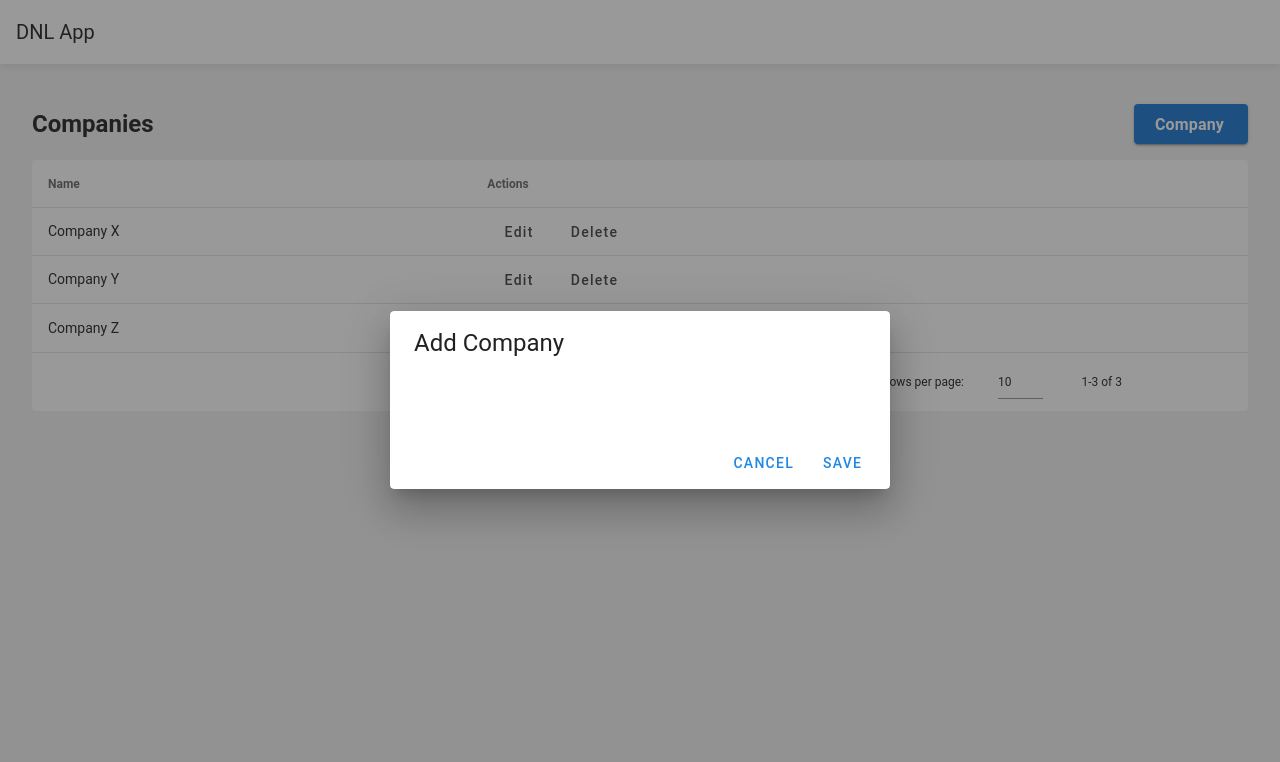
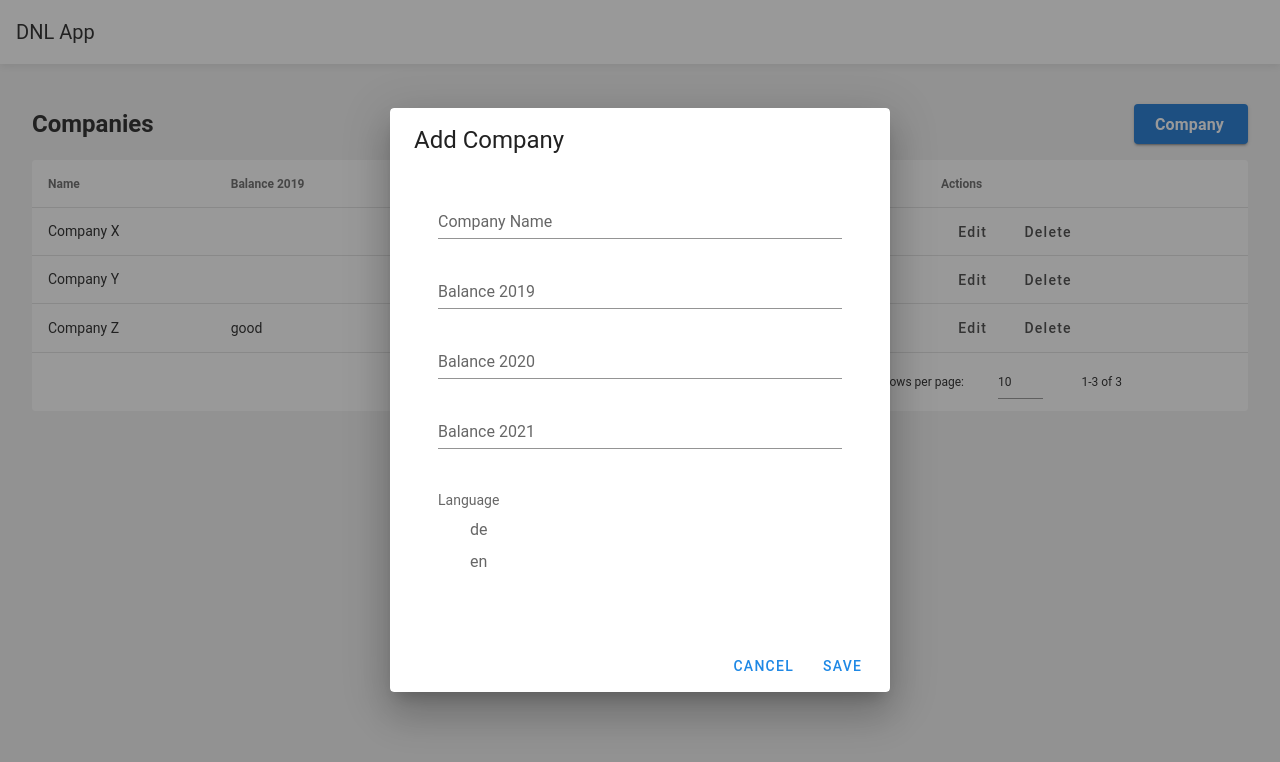
Before and after one commit to deepneuronlab/dnl-frontend-challenge, a Vue app: page /companies in a window 1280 px wide. Both pictures are taken after a click on the button "Company". Shown: the top 762 px of the page. Built offline with nearby package versions, Linux system fonts and the light colour scheme; the HTML template or start-up script is replaced by a standard one.

Commit message:
Implement CRUD UI for companies data

```diff
--- a/src/components/Dialogs/FormDialog.vue
+++ b/src/components/Dialogs/FormDialog.vue
@@ -6,7 +6,9 @@
       </v-card-title>
 
       <v-card-text>
-        <v-container><DynamicForm /></v-container>
+        <v-container
+          ><DynamicForm :formStructure="formStructure" :isVisible="isVisible" ref="dynamicForm"
+        /></v-container>
       </v-card-text>
 
       <v-card-actions>
@@ -20,7 +22,8 @@
 
 <script lang="ts">
 import Vue from 'vue';
-import DynamicForm from '@/components/Forms/DynamicForm.vue';
+import DynamicForm, { DynamicFormRef } from '@/components/Forms/DynamicForm.vue';
+import { Company } from '../../store/companies-types';
 
 export default Vue.extend({
   name: 'FormDialog',
@@ -42,7 +45,26 @@ export default Vue.extend({
   data() {
     return {};
   },
-  methods: {},
+  methods: {
+    save() {
+      const dynamicFormInstance = this.$refs.dynamicForm as DynamicFormRef;
+      const formInstance = dynamicFormInstance.$refs.form as HTMLFormElement;
+
+      formInstance.validate();
+      if (dynamicFormInstance.isFormValid) {
+        const formData: Partial<Company> = dynamicFormInstance.formData;
+        const partialCompanyRecord: Partial<Company> = {};
+
+        // Add company record to store
+        for (const key in formData) {
+          if (formData[key]) {
+            partialCompanyRecord[key] = formData[key];
+          }
+        }
+        this.$emit('saveCompany', partialCompanyRecord);
+      }
+    },
+  },
 });
 </script>
 
--- a/src/components/Forms/DynamicForm.vue
+++ b/src/components/Forms/DynamicForm.vue
@@ -1,22 +1,106 @@
 <template>
-  <v-form v-model="isFormValid" class="dynamic-form">
-    <v-container fluid> </v-container>
+  <v-form v-model="isFormValid" class="dynamic-form" ref="form">
+    <v-container fluid>
+      <template v-for="elm in formStructure">
+        <v-text-field
+          v-if="elm.type === 'textField'"
+          :key="elm.key"
+          v-model="formData[elm.key]"
+          :label="elm.label"
+          :placeholder="elm.placeholder"
+          :required="elm.required"
+          :rules="getValidationRules(elm)"
+        ></v-text-field>
+        <v-select
+          v-if="elm.type === 'selectField'"
+          :key="elm.key"
+          v-model="formData[elm.key]"
+          :items="elm.items"
+          :label="elm.label"
+          :placeholder="elm.placeholder"
+          :required="elm.required"
+          :rules="getValidationRules(elm)"
+        ></v-select>
+        <v-radio-group
+          v-if="elm.type === 'radioGroup'"
+          :key="elm.key"
+          :label="elm.label"
+          v-model="formData[elm.key]"
+          :required="elm.required"
+          :rules="getValidationRules(elm)"
+        >
+          <v-radio
+            v-for="item in elm.items"
+            :key="item.text"
+            :label="item.text"
+            :value="item.value"
+          ></v-radio>
+        </v-radio-group>
+      </template>
+    </v-container>
   </v-form>
 </template>
 
 <script lang="ts">
+import { FormElementsWithValue } from '@/store/form-types';
+import { Company } from '../../store/companies-types';
+
 import Vue from 'vue';
 
-export default Vue.extend({
+const DynamicForm = Vue.extend({
   name: 'DynamicForm',
   components: {},
-  props: {},
+  props: {
+    formStructure: {
+      type: Array,
+      required: true,
+    },
+    isVisible: {
+      type: Boolean,
+      required: true,
+    },
+  },
   data() {
     return {
       isFormValid: false,
+      formData: {},
     };
   },
+
+  watch: {
+    // Re init formData when dialog opens
+    isVisible(val) {
+      if (val) {
+        this.initFormData();
+        (this.$refs.form as HTMLFormElement).resetValidation();
+      }
+    },
+  },
+
+  created() {
+    this.initFormData();
+  },
+
+  methods: {
+    initFormData() {
+      const formData: Partial<Company> = {};
+
+      this.formStructure.forEach(formElm => {
+        const elm = formElm as FormElementsWithValue;
+
+        formData[elm.key] = elm.value;
+      });
+      this.formData = formData;
+    },
+
+    getValidationRules(elm: FormElementsWithValue) {
+      return elm.required ? [(v: string) => !!v || `${elm.label} is required`] : [];
+    },
+  },
 });
+
+export type DynamicFormRef = InstanceType<typeof DynamicForm>;
+export default DynamicForm;
 </script>
 
 <style lang="scss" scoped></style>
--- a/src/store/companies-state.ts
+++ b/src/store/companies-state.ts
@@ -30,7 +30,13 @@ const companiesState: CompaniesState = {
       2019: 'good',
     },
   ],
-  companyTableHeaders: [{ text: 'Name', value: 'companyName' }],
+  companyTableHeaders: [
+    { text: 'Name', value: 'companyName' },
+    { text: 'Balance 2019', value: '2019' },
+    { text: 'Balance 2020', value: '2020' },
+    { text: 'Balance 2021', value: '2021' },
+    { text: 'Language', value: 'language' },
+  ],
   companyForm: [
     {
       type: 'textField',
@@ -43,6 +49,40 @@ const companiesState: CompaniesState = {
       type: 'selectField',
       key: '2019',
       label: 'Balance 2019',
+      placeholder: 'Type',
+      required: false,
+      items: [
+        {
+          text: 'Good',
+          value: 'good',
+        },
+        {
+          text: 'Bad',
+          value: 'bad',
+        },
+      ],
+    },
+    {
+      type: 'selectField',
+      key: '2020',
+      label: 'Balance 2020',
+      placeholder: 'Type',
+      required: false,
+      items: [
+        {
+          text: 'Good',
+          value: 'good',
+        },
+        {
+          text: 'Bad',
+          value: 'bad',
+        },
+      ],
+    },
+    {
+      type: 'selectField',
+      key: '2021',
+      label: 'Balance 2021',
       placeholder: 'Type',
       required: false,
       items: [
--- a/src/store/companies-store.ts
+++ b/src/store/companies-store.ts
@@ -1,5 +1,7 @@
 import { Module } from 'vuex';
 import getters from './company-getters';
+import actions from './company-actions';
+import mutations from './company-mutations';
 import state from './companies-state';
 import { BaseState } from './types';
 import { CompaniesState } from './companies-types';
@@ -8,6 +10,8 @@ export const companiesStore: Module<CompaniesState, BaseState> = {
   namespaced: true,
   state,
   getters,
+  mutations,
+  actions,
 };
 
 export default companiesStore;
--- a/src/store/companies-types.ts
+++ b/src/store/companies-types.ts
@@ -4,6 +4,10 @@ export interface CompaniesState {
   companies: Company[] | null;
   companyTableHeaders: CompanyTableHeaderItem[] | null;
   companyForm: CompanyForm | null;
+}
+
+export interface Balance {
+  [key: number]: string;
 }
 
 export interface Company {
--- a/src/store/company-getters.ts
+++ b/src/store/company-getters.ts
@@ -9,6 +9,9 @@ const companiesGetters: GetterTree<CompaniesState, BaseState> = {
   companyTableHeaders(state) {
     return state.companyTableHeaders;
   },
+  companyForm(state) {
+    return state.companyForm;
+  },
 };
 
 export default companiesGetters;
--- a/src/store/form-types.ts
+++ b/src/store/form-types.ts
@@ -1,4 +1,7 @@
 export type FormElements = FormRadioButtonGroup | FormSelect | FormTextField;
+export type FormElementsWithValue = FormElements & {
+  value: string | number | boolean;
+};
 
 export interface FormSelect {
   type: 'selectField';
--- a/src/views/TheCompanies.vue
+++ b/src/views/TheCompanies.vue
@@ -4,19 +4,22 @@
     <MainContainer>
       <v-row justify="space-between" align="center" class="mr-0 ml-0 mt-10 mb-1">
         <h2 class="grey--text text--darken-4">Companies</h2>
-        <BtnMain text="Company" icon="mdi-plus" @click="isAddCompanyDialogVisible = true" />
+        <BtnMain text="Company" icon="mdi-plus" @click="openAddDialog" />
       </v-row>
       <DataTableCompanies
         v-if="tableHeaders && tableItems"
         :tableHeaders="tableHeaders"
         :tableItems="tableItems"
+        @editItem="openEditDialog"
+        @deleteItem="openDeleteDialog"
       />
       <FormDialog
         v-if="formStructure"
         title="Add Company"
         :isVisible="isAddCompanyDialogVisible"
         :formStructure="formStructure"
-        @close="closeAddCompanyDialogVisible()"
+        @close="isAddCompanyDialogVisible = false"
+        @saveCompany="saveCompany"
       />
       <FormDialog
         v-if="formStructure"
@@ -24,8 +27,13 @@
         :isVisible="isEditCompanyDialogVisible"
         :formStructure="formStructure"
         @close="isEditCompanyDialogVisible = false"
+        @saveCompany="saveCompany"
       />
-      <DeleteDialog :isVisible="isDeleteDialogVisible" @close="isDeleteDialogVisible = false" />
+      <DeleteDialog
+        :isVisible="isDeleteDialogVisible"
+        @close="isDeleteDialogVisible = false"
+        @delete="deleteCurrentCompany"
+      />
     </MainContainer>
   </div>
 </template>
@@ -39,25 +47,89 @@ import BtnMain from '@/components/UI/BtnMain.vue';
 import FormDialog from '@/components/Dialogs/FormDialog.vue';
 import DeleteDialog from '@/components/Dialogs/DeleteDialog.vue';
 import { mapGetters } from 'vuex';
+import { FormElements, FormElementsWithValue } from '@/store/form-types';
+import { Company } from '@/store/companies-types';
+import { mapActions } from 'vuex';
 
 export default Vue.extend({
   name: 'TheCompanies',
   components: { AppBar, MainContainer, DataTableCompanies, BtnMain, FormDialog, DeleteDialog },
-  data: () => ({
-    isEditCompanyDialogVisible: false,
-    isAddCompanyDialogVisible: false,
-    isDeleteDialogVisible: false,
-    formStructure: [],
-  }),
+  data() {
+    return {
+      isEditCompanyDialogVisible: false,
+      isAddCompanyDialogVisible: false,
+      isDeleteDialogVisible: false,
+      formStructure: [] as FormElementsWithValue[],
+      currentCompany: {} as Company,
+    };
+  },
+
   computed: {
     ...mapGetters({
       tableItems: 'companies/companies',
       tableHeaders: 'companies/companyTableHeaders',
+      formElements: 'companies/companyForm',
     }),
   },
+
+  watch: {
+    formElements(newFormElements) {
+      this.initFormStructure(newFormElements);
+    },
+  },
+
+  created() {
+    this.initFormStructure(this.formElements);
+  },
+
   methods: {
-    closeAddCompanyDialogVisible() {
-      this.isAddCompanyDialogVisible = false;
+    ...mapActions('companies', ['addCompany', 'updateCompany', 'deleteCompany']),
+
+    initFormStructure(formElements: FormElements[]) {
+      this.formStructure = [];
+      for (let i = 0; i < formElements.length; i++) {
+        const newElm = { ...formElements[i], value: '' };
+
+        this.formStructure.push(newElm);
+      }
+    },
+
+    openAddDialog() {
+      // set all values in formStructure to empty
+      for (let i = 0; i < this.formStructure.length; i++) {
+        this.formStructure[i].value = '';
+      }
+      this.isAddCompanyDialogVisible = true;
+    },
+
+    openEditDialog(company: Company) {
+      this.currentCompany = company;
+      // set all values in formStructure current company values
+      for (let i = 0; i < this.formStructure.length; i++) {
+        const item = this.formStructure[i];
+        item.value = company[item.key];
+      }
+      this.isEditCompanyDialogVisible = true;
+    },
+
+    openDeleteDialog(company: Company) {
+      this.currentCompany = company;
+      this.isDeleteDialogVisible = true;
+    },
+
+    saveCompany(partialCompanyRecord: Partial<Company>) {
+      if (this.isAddCompanyDialogVisible) {
+        this.addCompany(partialCompanyRecord);
+        this.isAddCompanyDialogVisible = false;
+      } else if (this.isEditCompanyDialogVisible) {
+        this.updateCompany({ ...this.currentCompany, ...partialCompanyRecord });
+        this.isEditCompanyDialogVisible = false;
+      }
+    },
+
+    deleteCurrentCompany() {
+      this.deleteCompany(this.currentCompany.companyId);
+      this.isDeleteDialogVisible = false;
     },
   },
 });
```
Also changed, not shown: src/store/company-actions.ts (added, +41 -0 lines), src/store/company-mutations.ts (added, +33 -0 lines), 2 other files (tests, documents, lock files or other folders).
